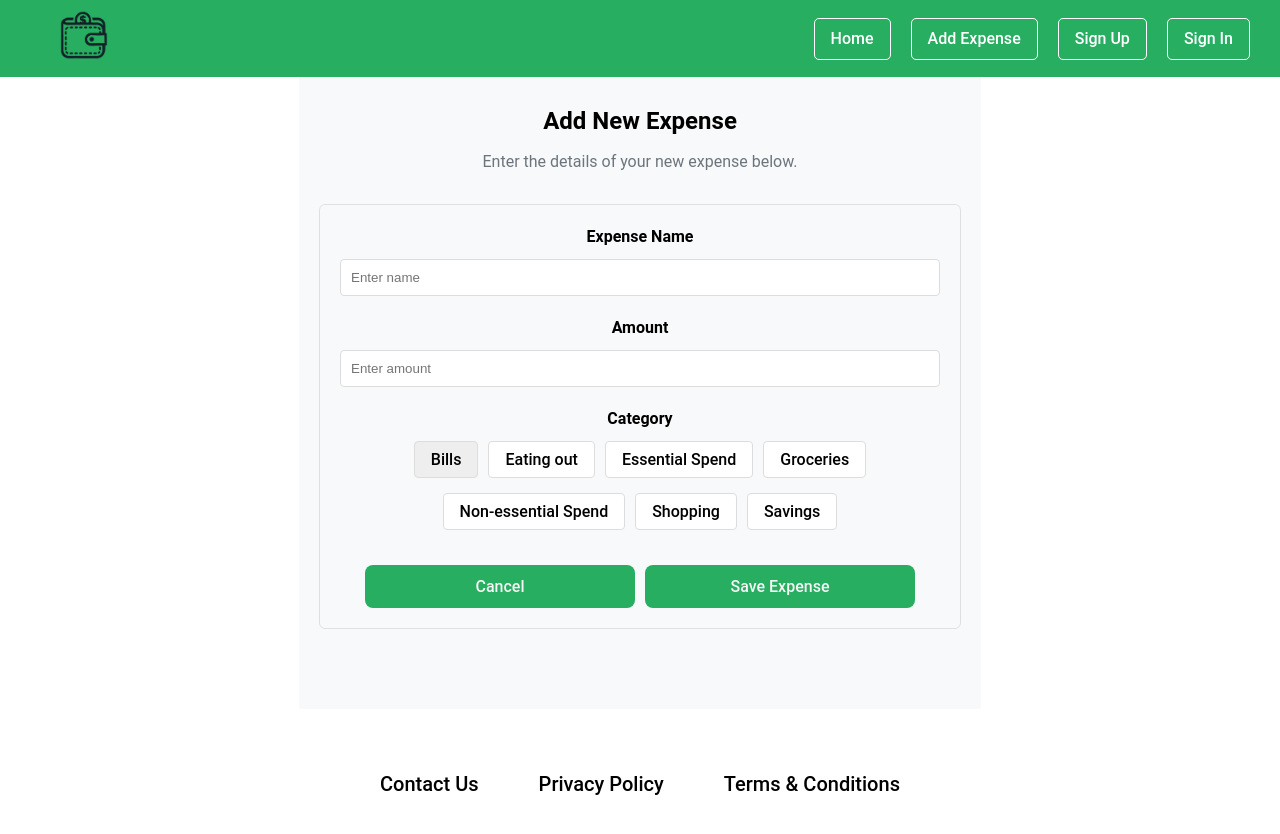
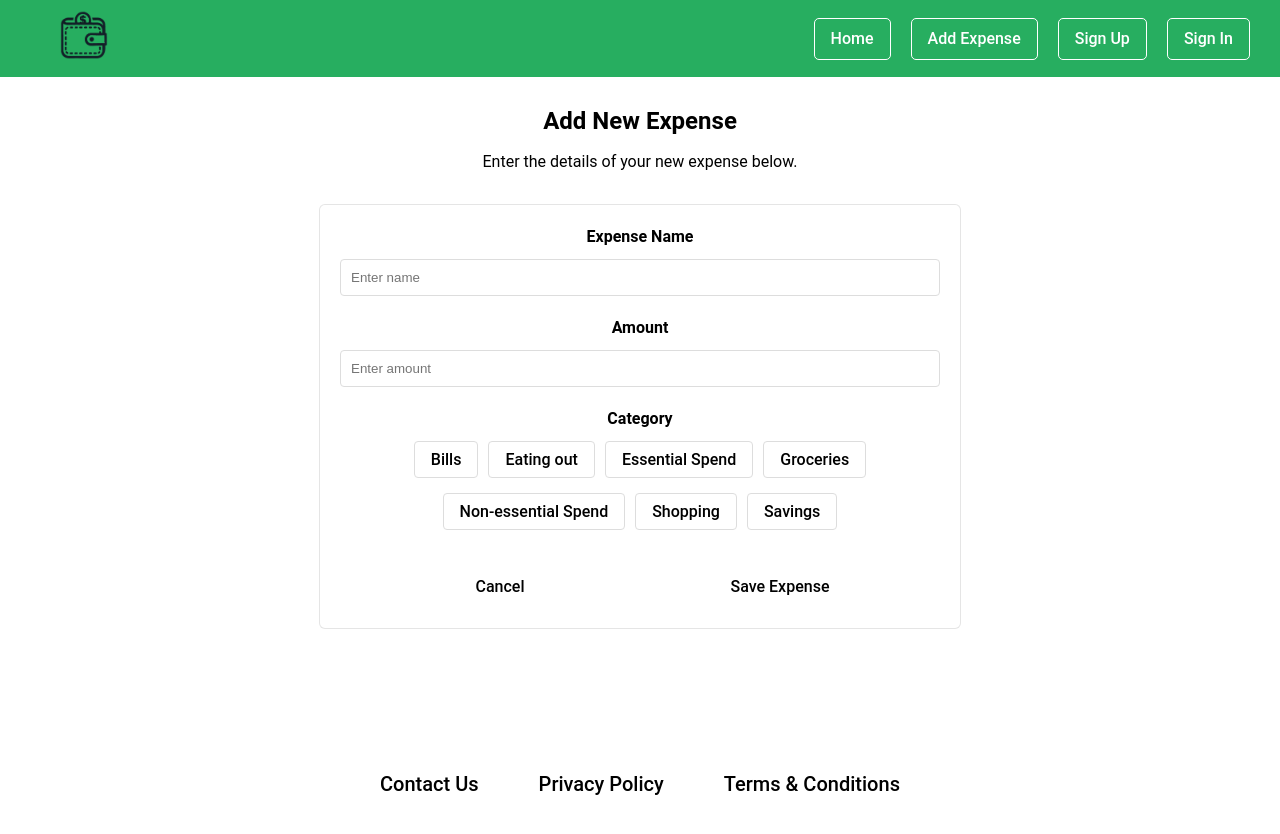
Before and after one commit to ErcModel3/personal-finance-tracker, a React (Vite) app: page /log in a window 1280 px wide. Shown: the top 834 px of the page. Built offline with nearby package versions, Linux system fonts and the light colour scheme; no server answers.

Commit message:
Added the necessary components for the forced lightmode to work with the expense form

```diff
--- a/src/Styles.module.css
+++ b/src/Styles.module.css
@@ -318,7 +318,22 @@
 }
 
 /* Force white background on ALL elements */
-body, html, .footer, .footerLinks, .footerLink {
+body, html, .footer, .footerLinks, .footerLink,
+.app, .metricsSection, .metricCard,
+input[type="text"], button,
+.metricsHeader, .metricsTitle, .metricsDescription {
     background-color: white !important;
     color: black !important; /* Ensures text remains readable */
 }
+
+/* Force white background on form elements */
+input, select, button {
+    background-color: white !important;
+    border-color: #ddd !important;
+    color: black !important;
+}
+
+/* Ensure selected buttons have a distinct look while maintaining light theme */
+button[style*="background: #eee"] {
+    background-color: #eee !important;
+}
```
